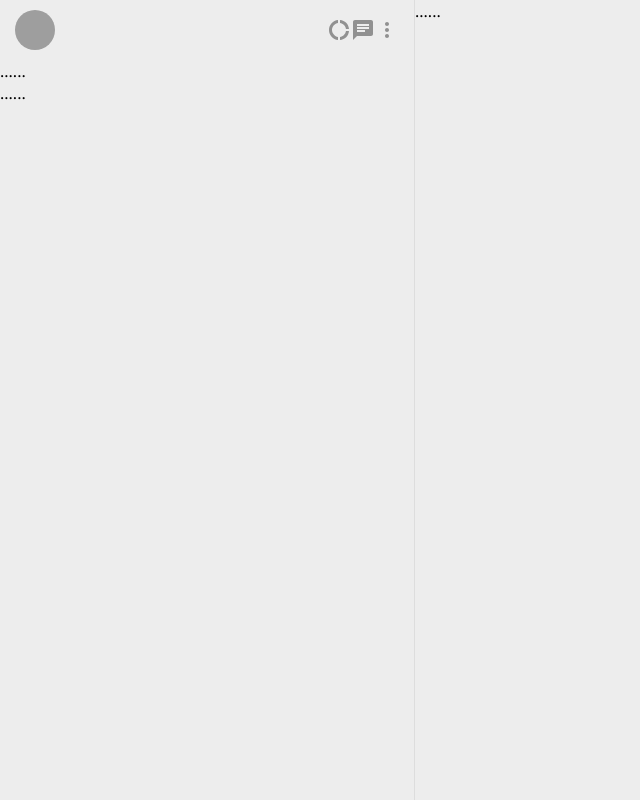
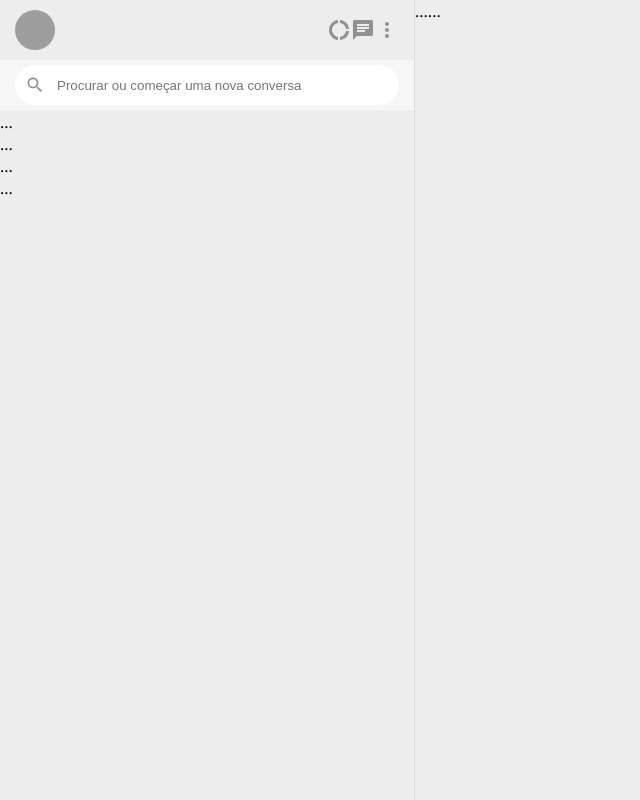
Before and after one commit to T5WEB/whatsappclone, a React (Create React App) app: page / in a window 1280 px wide. Shown: the whole page, without its empty margins (0-640 px from the left). Built offline with nearby package versions, Linux system fonts and the light colour scheme; grey boxes are pictures that could not be loaded.

Commit message:
Sidebar Search

```diff
--- a/src/App.css
+++ b/src/App.css
@@ -45,3 +45,23 @@
   align-items: center;
   cursor: pointer;
 }
+.search {
+  background-color: #f6f6f6;
+  border-bottom: 1px solid #eee;
+  padding: 5px 15px;
+}
+.search--input {
+  background-color: #ffff;
+  height: 40px;
+  border-radius: 20px;
+  display: flex;
+  align-items: center;
+  padding: 0 10px;
+}
+.search--input input {
+  flex: 1;
+  border: 0;
+  outline: 0;
+  background-color: transparent;
+  margin-left: 10px;
+}
--- a/src/App.js
+++ b/src/App.js
@@ -1,11 +1,16 @@
-import React from "react";
+import React, { useState, useEffect } from "react";
 import "./App.css";
+
+import ChatListItem from "./components/ChatListItem";
 
 import DonutLargeIcon from "@material-ui/icons/DonutLarge";
 import ChatIcon from "@material-ui/icons/Chat";
 import MoreVertIcon from "@material-ui/icons/MoreVert";
+import SearchIcon from "@material-ui/icons/Search";
 
 export default () => {
+  const [chatlist, setChatlist] = useState([{}, {}, {}, {}]);
+
   return (
     <div className="app-window">
       <div className="sidebar">
@@ -31,8 +36,20 @@
           </div>
         </header>
 
-        <div className="search">......</div>
-        <div className="chatlist">......</div>
+        <div className="search">
+          <div className="search--input">
+            <SearchIcon style={{ color: "#919191" }} fontSize="small" />
+            <input
+              type="search"
+              placeholder="Procurar ou começar uma nova conversa"
+            />
+          </div>
+        </div>
+        <div className="chatlist">
+          {chatlist.map((item, key) => (
+            <ChatListItem key={key} />
+          ))}
+        </div>
       </div>
       <div className="contentarea">......</div>
     </div>
--- /dev/null
+++ b/src/components/ChatListItem.js
@@ -0,0 +1,10 @@
+import React from "react";
+import "./ChatListItem.css";
+
+export default () => {
+  return (
+    <div>
+      <div>...</div>
+    </div>
+  );
+};
```
Also changed, not shown: src/components/ChatListItem.css (added).
